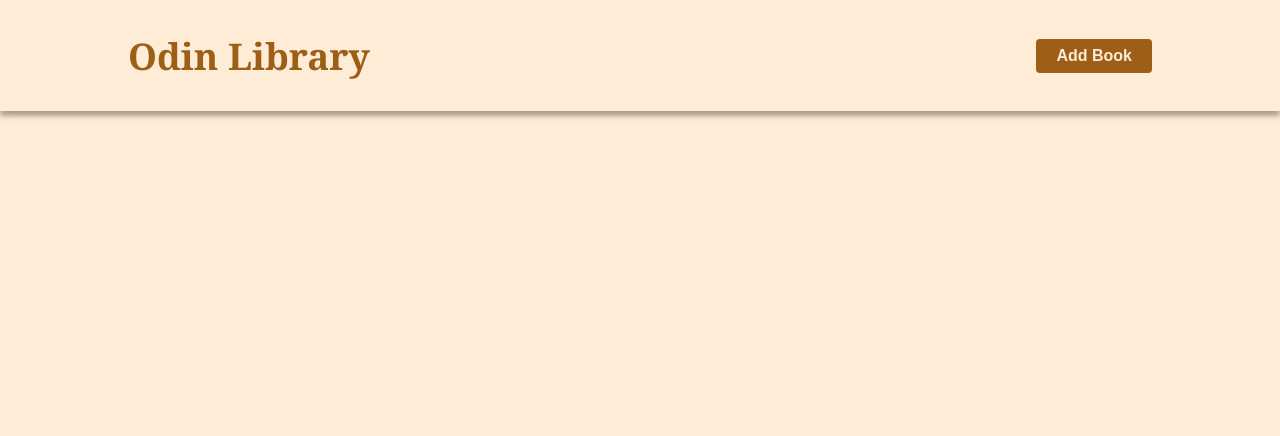
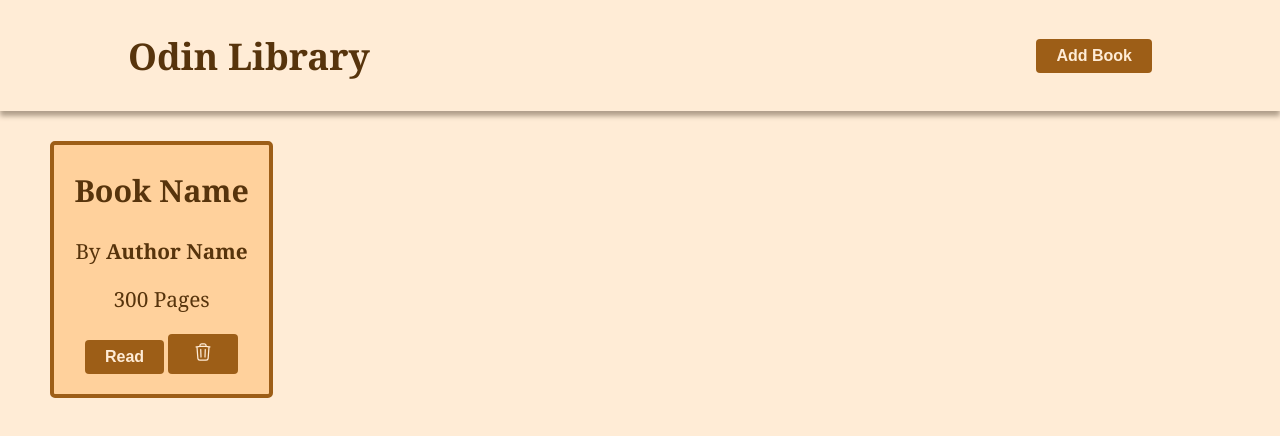
Before and after one commit to Makster20/odin-library, a plain HTML site: page index.html in a window 1280 px wide. Drawn offline with Linux system fonts and the light colour scheme.

Commit message:
add most html and css

```diff
--- a/index.html
+++ b/index.html
@@ -14,6 +14,21 @@
         <button>Add Book</button>
     </nav>
 
+    <main>
+        <div class="card">
+            <div>
+                <h2>Book Name</h2>
+                <p>By <span>Author Name</span></p>
+                <p>300 Pages</p>
+                <button>Read</button>
+                <button>
+                    <svg xmlns="http://www.w3.org/2000/svg" fill="none" viewBox="0 0 24 24" stroke-width="1.5" stroke="currentColor" class="size-6" width="30px" height="20px">
+                        <path stroke-linecap="round" stroke-linejoin="round" d="m14.74 9-.346 9m-4.788 0L9.26 9m9.968-3.21c.342.052.682.107 1.022.166m-1.022-.165L18.16 19.673a2.25 2.25 0 0 1-2.244 2.077H8.084a2.25 2.25 0 0 1-2.244-2.077L4.772 5.79m14.456 0a48.108 48.108 0 0 0-3.478-.397m-12 .562c.34-.059.68-.114 1.022-.165m0 0a48.11 48.11 0 0 1 3.478-.397m7.5 0v-.916c0-1.18-.91-2.164-2.09-2.201a51.964 51.964 0 0 0-3.32 0c-1.18.037-2.09 1.022-2.09 2.201v.916m7.5 0a48.667 48.667 0 0 0-7.5 0" />
+                      </svg>
+                </button>
+            </div>
+        </div>
+    </main>
 
 </body>
 </html>
--- a/main.js
+++ b/main.js
@@ -0,0 +1,9 @@
+const myLibrary = [];
+
+Book = () => {
+    // Constructor
+}
+
+addBookToLibrary = () => {
+
+}
--- a/style.css
+++ b/style.css
@@ -3,7 +3,7 @@ body{
     padding: 0;
     font-family: Cambria, Cochin, Georgia, Times, 'Times New Roman', serif;
     background-color: #ffecd6;
-    color: #9d5e17;
+    color: #57340c;
 }
 
 nav{
@@ -11,7 +11,6 @@ nav{
     justify-content: space-between;
     align-items: center;
     padding-inline: 10%;
-    padding-block: px;
     box-shadow: 0px 5px 5px #b09e8a;
 }
 
@@ -29,5 +28,45 @@ nav button{
     background-color: #9d5e17;
     color: #ffecd6;
     cursor: pointer;
+}
 
+main{
+    display: grid;
+    margin: 30px 50px;
+    grid-template-columns: repeat(5, 1fr);
+    grid-template-rows: auto;
+    gap: 16px;
 }
+
+main .card{
+    background-color: #ffd19c;
+    border: 4px solid #9d5e17;
+    border-radius: 5px;
+    text-align: center;
+    padding-bottom: 20px;
+}
+
+main .card h2{
+    font-size: 1.9rem;
+    font-weight: 600;
+}
+
+main .card p{
+    font-size: 1.3rem;
+}
+
+main .card span{
+    font-weight: 600;
+}
+
+main .card button {
+    font-size: 1rem;
+    font-weight: 600;
+    border: none;
+    border-radius: 4px;
+    padding-inline: 20px;
+    padding-block: 8px;
+    background-color: #9d5e17;
+    color: #ffecd6;
+    cursor: pointer;
+}
```
